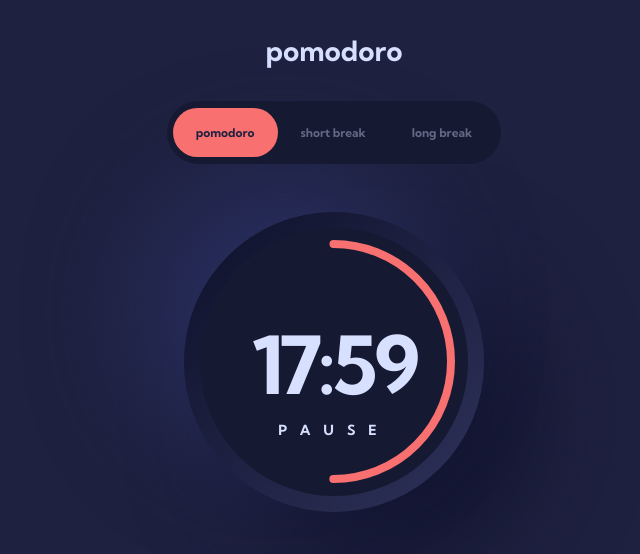
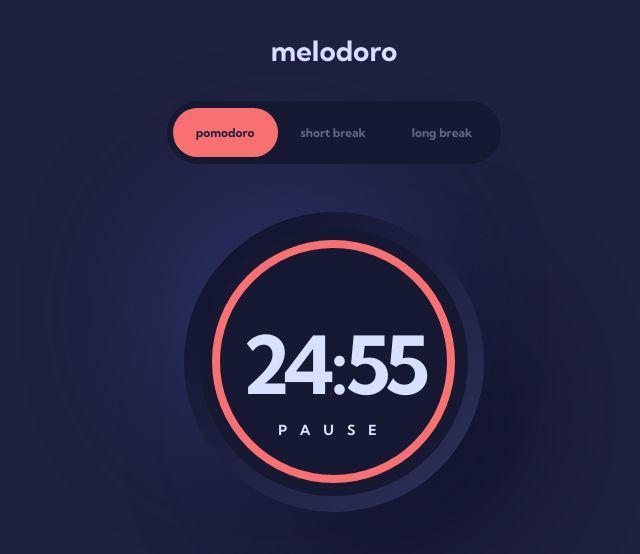
Before and after one commit to AlexanderMelox/melodoro, a React (Create React App) app: page / in a window 1280 px wide. Shown: the top 554 px of the page, without its empty margins (306-946 px from the left). Built offline with nearby package versions, Linux system fonts and the light colour scheme.

Commit message:
added timer countdown functionality

```diff
--- a/public/index.html
+++ b/public/index.html
@@ -14,7 +14,7 @@
       content="Pomodoro app developed by Alexander Melo"
     />
     <meta name="author" content="Alexander Melo" />
-    <title>Pomodoro by Alexander Melo</title>
+    <title>melodoro</title>
   </head>
   <body>
     <noscript>You need to enable JavaScript to run this app.</noscript>
--- a/src/App.js
+++ b/src/App.js
@@ -14,7 +14,7 @@ function App() {
       <GlobalStyle />
       <Container>
         <Header>
-          <H2>pomodoro</H2>
+          <H2>melodoro</H2>
         </Header>
         <Nav
           selectedTimer={selectedTimer}
--- a/src/components/Container.js
+++ b/src/components/Container.js
@@ -1,4 +1,4 @@
-import styled from 'styled-components'
+import styled from 'styled-components/macro'
 
 const Container = styled.main`
   display: grid;
@@ -8,7 +8,7 @@ const Container = styled.main`
   grid-template-rows: 10.1rem 6.3rem 1fr 7.6rem;
   grid-template-areas:
     '. header .'
-    '. navigation .'
+    'navigation navigation navigation'
     '. timer .'
     '. settings .';
 `
--- a/src/components/Header.js
+++ b/src/components/Header.js
@@ -1,4 +1,4 @@
-import styled from 'styled-components'
+import styled from 'styled-components/macro'
 
 const Header = styled.header`
   display: flex;
--- a/src/components/Headings.js
+++ b/src/components/Headings.js
@@ -1,4 +1,4 @@
-import styled from 'styled-components'
+import styled from 'styled-components/macro'
 
 export const H1 = styled.h1`
   font-size: 8rem;
--- a/src/components/Nav.js
+++ b/src/components/Nav.js
@@ -1,4 +1,4 @@
-import styled from 'styled-components'
+import styled from 'styled-components/macro'
 import { rgba } from 'polished'
 import colors from '../style/colors'
 
@@ -10,6 +10,7 @@ const Nav = ({ selectedTimer, setSelectedTimer }) => {
       <NavList>
         {timers.map((timer) => (
           <NavListItem
+            key={timer}
             $active={timer === selectedTimer}
             onClick={() => setSelectedTimer(timer)}
           >
--- a/src/components/Timer.js
+++ b/src/components/Timer.js
@@ -1,7 +1,8 @@
-import React from 'react'
-import styled from 'styled-components'
+import React, { useState, useEffect, useMemo } from 'react'
+import styled from 'styled-components/macro'
 import colors from '../style/colors'
 import { H1 } from './Headings'
+import { minutesToMilliseconds, formatTime } from '../utils'
 
 const SVGContainerSize = 267
 const strokeWidth = 8
@@ -10,18 +11,31 @@ const cx = SVGContainerSize / 2
 const cy = SVGContainerSize / 2
 
 const circumference = radius * 2 * Math.PI
-const percent = 50
-const offset = circumference - (percent / 100) * circumference
 
 const Timer = () => {
+  const startingMilliseconds = minutesToMilliseconds(25)
+  const [time, setTime] = useState(startingMilliseconds)
+
+  const percent = (time / startingMilliseconds) * 100
+  const offset = circumference - (percent / 100) * circumference
+
+  useEffect(() => {
+    const countdown = setInterval(() => {
+      setTime((prevTime) => prevTime - 1000)
+    }, 1000)
+    return () => clearInterval(countdown)
+  }, [])
+
+  const formattedTime = useMemo(() => formatTime(time), [time])
+
   return (
     <OuterCircle>
       <InnerCircle>
         <SVG width={SVGContainerSize} height={SVGContainerSize}>
-          <ProgressCircle r={radius} cx={cx} cy={cy} />
+          <ProgressCircle r={radius} cx={cx} cy={cy} $offset={offset} />
         </SVG>
         <TimerContainer>
-          <H1>17:59</H1>
+          <Time>{formattedTime}</Time>
           <TimerAction>pause</TimerAction>
         </TimerContainer>
       </InnerCircle>
@@ -65,7 +79,7 @@ export const ProgressCircle = styled.circle`
   fill: transparent;
   stroke-linecap: round;
   stroke-dasharray: ${circumference} ${circumference};
-  stroke-dashoffset: ${offset};
+  stroke-dashoffset: ${({ $offset }) => $offset};
 `
 
 export const TimerContainer = styled.div`
@@ -75,6 +89,8 @@ export const TimerContainer = styled.div`
   left: 50%;
   transform: translate(-50%, -35%);
 `
+
+export const Time = styled(H1)``
 
 export const TimerAction = styled.span`
   display: inline-block;
--- a/src/style/GlobalStyle.js
+++ b/src/style/GlobalStyle.js
@@ -1,4 +1,4 @@
-import { createGlobalStyle } from 'styled-components'
+import { createGlobalStyle } from 'styled-components/macro'
 import colors from './colors'
 import typography from './typography'
 
--- /dev/null
+++ b/src/utils/index.js
@@ -0,0 +1,14 @@
+export const minutesToMilliseconds = (minutes) => {
+  const oneMinuteInMilliseconds = 60000
+  return minutes * oneMinuteInMilliseconds
+}
+
+export const formatTime = (milliseconds) => {
+  const oneMinuteInMilliseconds = 60000
+  const minutes = Math.floor(milliseconds / oneMinuteInMilliseconds)
+  const seconds = ((milliseconds % oneMinuteInMilliseconds) / 1000).toFixed(0)
+
+  const formattedTime = `${minutes}:${seconds < 10 ? '0' : ''}${seconds}`
+
+  return formattedTime
+}
```
Also changed, not shown: 1 other file (tests, documents, lock files or other folders).
